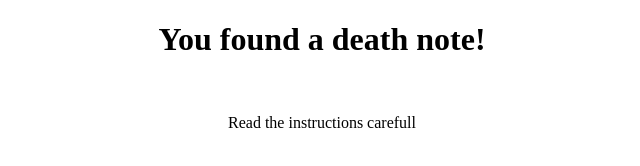
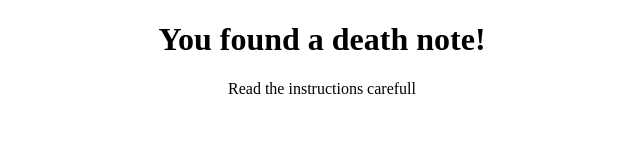
Before and after one commit to dotsbeauty/deathnote, a plain HTML site: page index.html in a window 1280 px wide. Shown: the whole page, without its empty margins (318-958 px from the left). Drawn offline with Linux system fonts and the light colour scheme.

Commit message:
Update index.html

```diff
--- a/index.html
+++ b/index.html
@@ -6,7 +6,7 @@
 </head>
 <body>
 	<main>
-		<h1>You found a death note!</h1><br>
+		<h1>You found a death note!</h1>
 		<p>Read the instructions carefull</p>
 	</main>
 </body>
```
